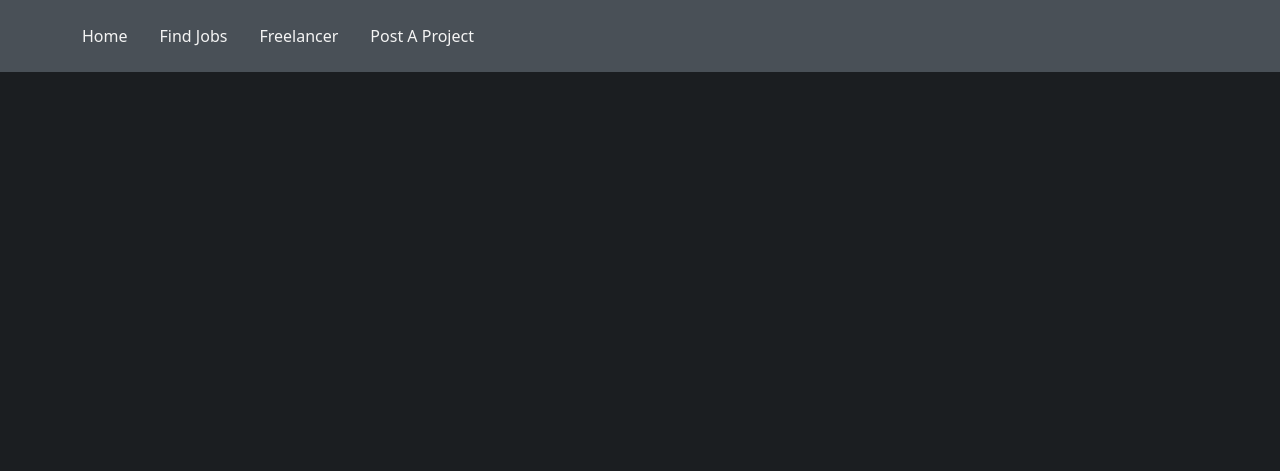
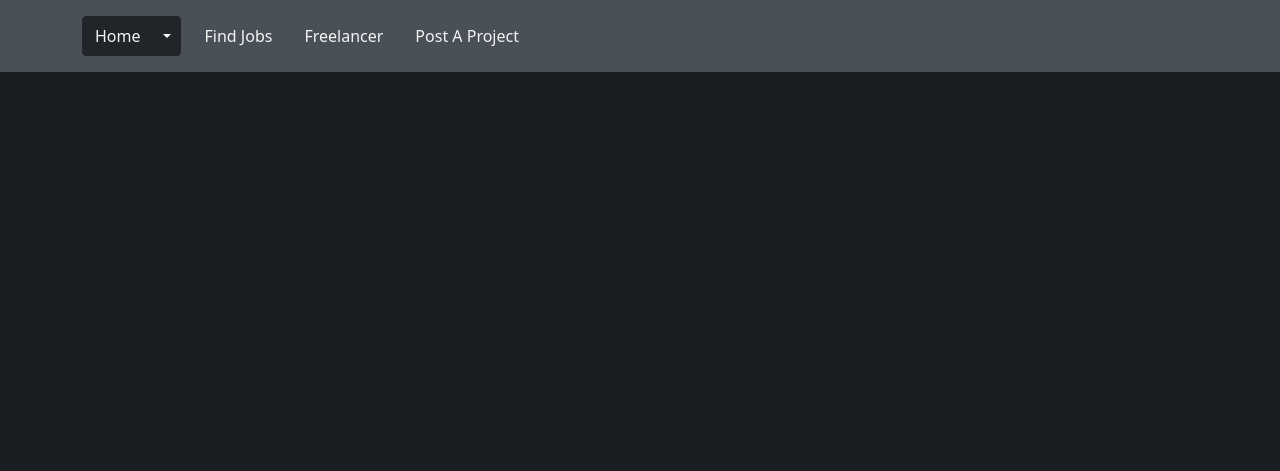
Before and after one commit to supravajena/Sloggle_V2, a Django app: page / in a window 1280 px wide. Shown: the part 103-574 px from the top of the page. Run offline with Django 3.2, Linux system fonts and the light colour scheme.

Commit message:
Adds dropdown to navigation
- Creates dummy pages for About and Contact

```diff
--- a/Sloggle/urls.py
+++ b/Sloggle/urls.py
@@ -16,7 +16,7 @@ Including another URLconf
 from django.contrib import admin
 from django.urls import path
 
-from SloggleUI.views import home, find_jobs, hire_freelancer, post_project
+from SloggleUI.views import home, find_jobs, hire_freelancer, post_project, about, contact
 
 urlpatterns = [
     path('admin/', admin.site.urls),
@@ -24,4 +24,6 @@ urlpatterns = [
     path('find_jobs', find_jobs, name="find_jobs"),
     path('hire_freelancer', hire_freelancer, name="hire_freelancer"),
     path('post_project', post_project, name="post_project"),
+    path('about', about, name='about'),
+    path('contact', contact, name='contact'),
 ]
--- a/SloggleUI/static/SloggleUI/main.css
+++ b/SloggleUI/static/SloggleUI/main.css
@@ -46,6 +46,11 @@ header {
     padding-right: 0px;
     color: #f4f4f4;
     margin: auto 2rem;
+}
+
+.btn-group button a {
+    color: #f4f4f4;
+    text-decoration: none;
 }
 
 .secondary-navigation .nav-link:first-child {
--- a/SloggleUI/templates/base.html
+++ b/SloggleUI/templates/base.html
@@ -30,7 +30,7 @@
                     </div>
                 </div>
                 <div class="d-flex">
-                    <ui class="nav">
+                    <ul class="nav">
                         <li class="nav-item">
                             <a href="#" class="nav-link"><i class="fa fa-envelope icon"></i></a>
                         </li>
@@ -40,7 +40,7 @@
                         <li class="nav-item">
                             <button class="btn btn-dark" data-bs-toggle="modal" data-bs-target="#signup-modal" style="width: 80px;">Signup</button>
                         </li>
-                    </ui>
+                    </ul>
                 </div>
             </div>
         </nav>
@@ -50,7 +50,19 @@
     <div class="container-fluid shadow secondary-navigation py-3">
         <div class="container">
             <ul class="nav">
-                <li class="nav-item"><a href="{% url 'home' %}" class="nav-link">Home</a></li>
+                <div class="btn-group" style="margin-right: 1.5rem;">
+                    <button type="button" class="btn btn-dark"><a href="{% url 'home' %}">Home</a></button>
+                    <button type="button" class="btn btn-dark dropdown-toggle dropdown-toggle-split" data-bs-toggle="dropdown" aria-expanded="false">
+                        <span class="visually-hidden">Toggle Dropdown</span>
+                    </button>
+                    <ul class="dropdown-menu bg-dark">
+                        <li><a class="dropdown-item text-light" href="{% url 'about' %}">About</a></li>
+                        <li><a class="dropdown-item text-light" href="{% url 'contact' %}">Contact</a></li>
+                        <li><hr class="dropdown-divider" style="color: #5b6773"></li>
+                        <li><a class="dropdown-item text-light" href="#">Get a Quote</a></li>
+                    </ul>
+                </div>
+
                 <li class="nav-item"><a href="{% url 'find_jobs' %}" class="nav-link">Find Jobs</a></li>
                 <li class="nav-item"><a href="{% url 'hire_freelancer' %}" class="nav-link">Freelancer</a></li>
                 <li class="nav-item"><a href="{% url 'post_project' %}" class="nav-link">Post A Project</a></li>
--- a/SloggleUI/views.py
+++ b/SloggleUI/views.py
@@ -15,3 +15,11 @@ def hire_freelancer(request):
 
 def post_project(request):
     return render(request, 'SloggleUI/post_project.html')
+
+
+def about(request):
+    return render(request, 'SloggleUI/about.html')
+
+
+def contact(request):
+    return render(request, 'SloggleUI/contact.html')
```
Also changed, not shown: SloggleUI/templates/SloggleUI/about.html (added, +15 -0 lines), SloggleUI/templates/SloggleUI/contact.html (added, +15 -0 lines).
